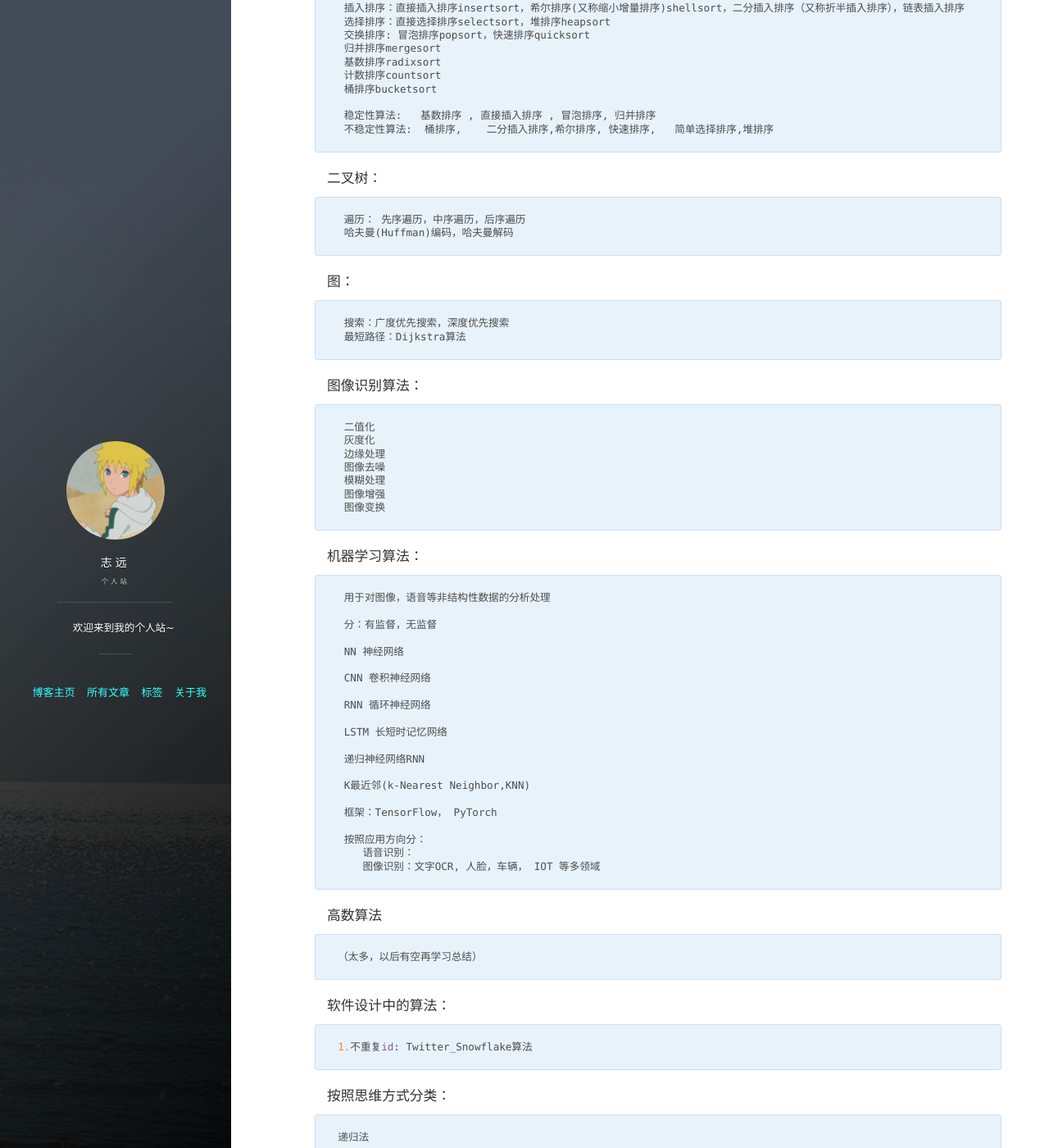
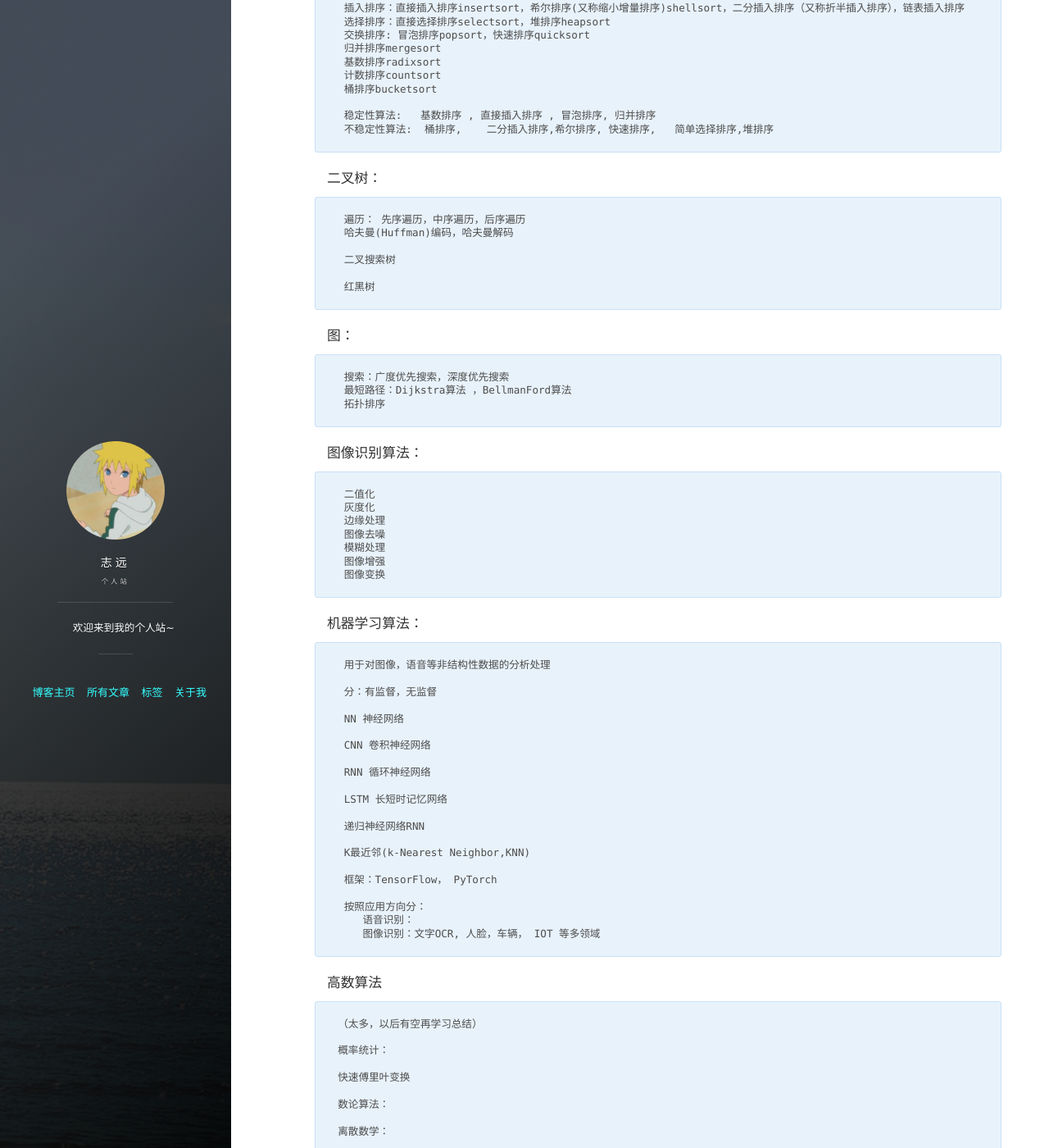
Before and after one commit to blueskyxzy/blueskyxzy.github.io, a Jekyll site: the page built from _posts/2019-11-20-algorithms.md, in a window 1280 px wide and 1400 px high, scrolled down 311 px. Shown: the whole window at 82% size. Built offline with Jekyll 4.4.1, drawn with Linux system fonts in a browser that asks for light colours; nearby versions of some CDN libraries; comment, search, counter and statistics services are not loaded.

Commit message:
算法总结

```diff
--- a/_posts/2019-11-20-algorithms.md
+++ b/_posts/2019-11-20-algorithms.md
@@ -25,9 +25,14 @@ tags: 总结
      遍历： 先序遍历，中序遍历，后序遍历
      哈夫曼(Huffman)编码，哈夫曼解码
 
+     二叉搜索树
+
+     红黑树
+
 #### 图：
      搜索：广度优先搜索，深度优先搜索
-     最短路径：Dijkstra算法
+     最短路径：Dijkstra算法 ，BellmanFord算法
+     拓扑排序
 
 #### 图像识别算法：
      二值化
@@ -63,6 +68,19 @@ tags: 总结
 
 #### 高数算法
     （太多，以后有空再学习总结）
+
+    概率统计：
+
+    快速傅里叶变换
+
+    数论算法：
+
+    离散数学：
+
+    线性代数：
+
+    高数：
+
 
 #### 软件设计中的算法：
     1.不重复id: Twitter_Snowflake算法
```
